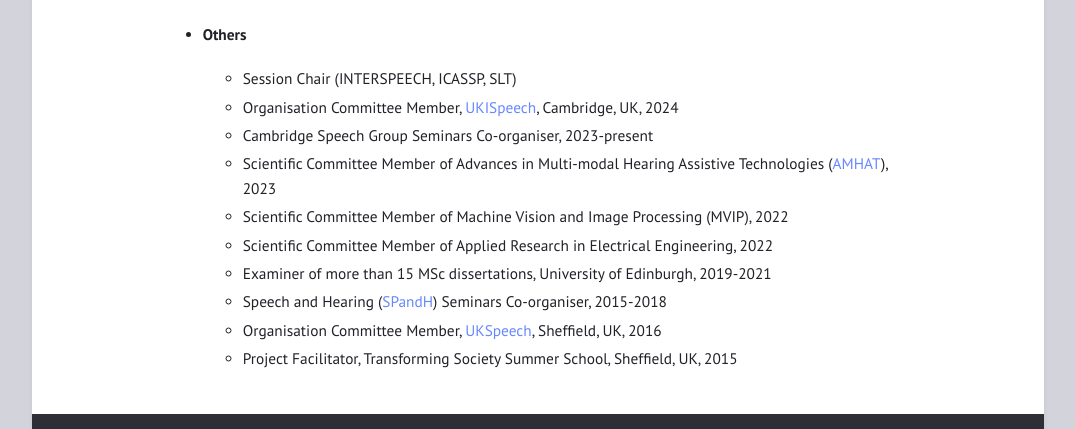
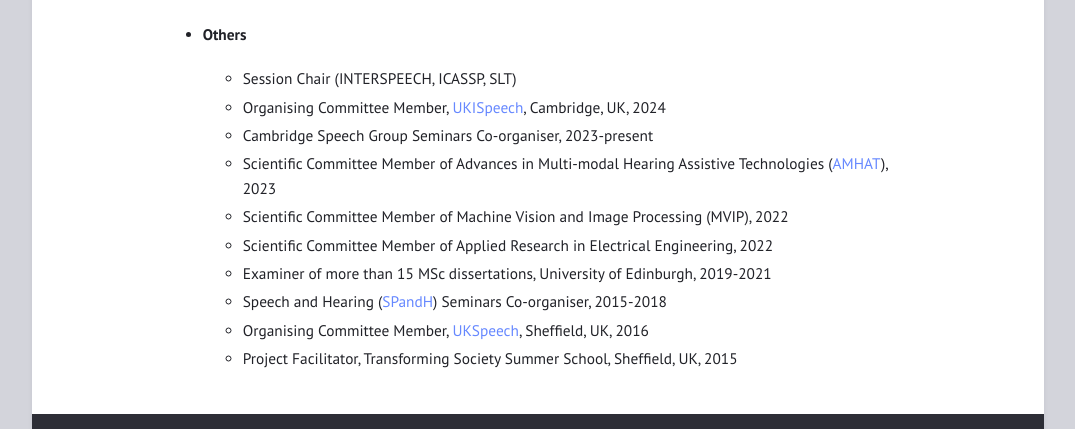
Before and after one commit to eloweimi/eloweimi.github.io, a Jekyll site: the page built from roles.md, in a window 1280 px wide. Shown: the part 718-1147 px from the top of the page, without its empty margins (102-1177 px from the left). Built offline with Jekyll 4.4.1, drawn with Linux system fonts in a browser that asks for light colours.

Commit message:
Update roles.md

```diff
--- a/roles.md
+++ b/roles.md
@@ -32,12 +32,12 @@ title: ""
 
 * #### Others
    - Session Chair (INTERSPEECH, ICASSP, SLT)
-   - Organisation Committee Member, [UKISpeech](), Cambridge, UK, 2024
+   - Organising Committee Member, [UKISpeech](), Cambridge, UK, 2024
    - Cambridge Speech Group Seminars Co-organiser, 2023-present
    - Scientific Committee Member of Advances in Multi-modal Hearing Assistive Technologies ([AMHAT](https://cogmhear.org/amhat2023/)), 2023
    - Scientific Committee Member of Machine Vision and Image Processing (MVIP), 2022
    - Scientific Committee Member of Applied Research in Electrical Engineering, 2022
    - Examiner of more than 15 MSc dissertations, University of Edinburgh, 2019-2021
    - Speech and Hearing ([SPandH](https://spandh.dcs.shef.ac.uk/seminars/)) Seminars Co-organiser, 2015-2018
-   - Organisation Committee Member, [UKSpeech](http://ukspeech.dcs.shef.ac.uk), Sheffield, UK, 2016
+   - Organising Committee Member, [UKSpeech](http://ukspeech.dcs.shef.ac.uk), Sheffield, UK, 2016
    - Project Facilitator, Transforming Society Summer School, Sheffield, UK, 2015
```
